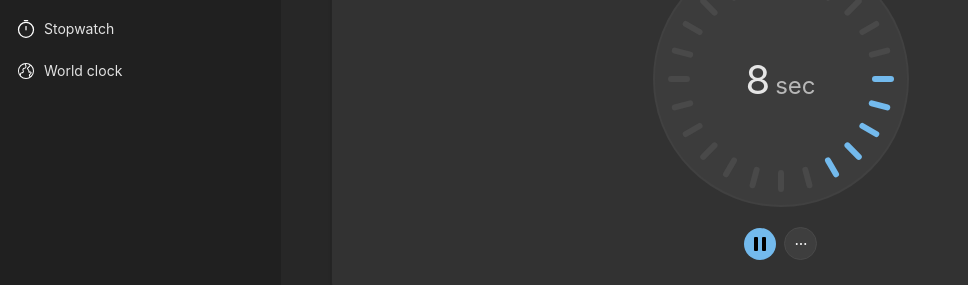
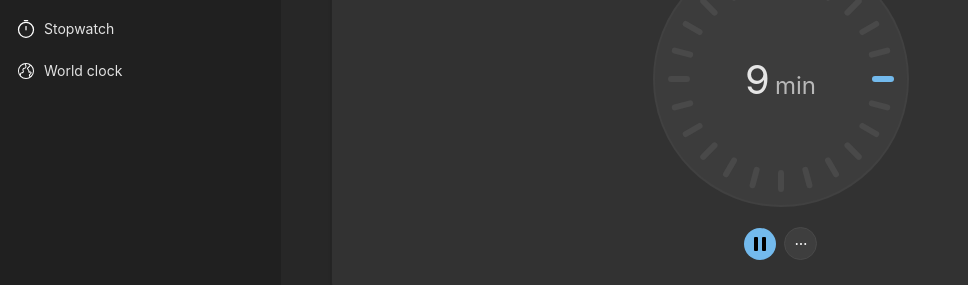
Before and after one commit to m0nt34/windows_clock_app, a React (Vite) app in the folder client/: page /focus-session in a window 1280 px wide. Both pictures are taken after a click on the button "Start focus session". Shown: the part 154-439 px from the top of the page, without its empty margins (0-968 px from the left). Built offline with nearby package versions, Linux system fonts and the light colour scheme.

Commit message:
Convert focus session page to minutes

```diff
--- a/client/src/pages/focusSession/FocusSection.jsx
+++ b/client/src/pages/focusSession/FocusSection.jsx
@@ -13,7 +13,7 @@ const FocusSection = () => {
   const { focusSession, toggleStartFocusSession } = useFullFocusSession();
   const { setShowDismiss, setShowTimeOnDismiss, setMainName, setName } =
     useDismissPopup();
-  const [secs, setSecs] = useState(focusSession[currentTimePeriod.current]);
+  const [secs, setSecs] = useState(focusSession[currentTimePeriod.current] * 60); // Updated to minutes
   const [playing, setPlaying] = useState(true);
 
   const [show, setShow] = useState(false);
@@ -32,7 +32,7 @@ const FocusSection = () => {
             }
             return currentTimePeriod.current >= focusSession.length
               ? 0
-              : focusSession[currentTimePeriod.current];
+              : focusSession[currentTimePeriod.current] * 60; // Updated to minutes
           } else {
             return prev - 1;
           }
@@ -57,8 +57,8 @@ const FocusSection = () => {
   const timerDisplay = useMemo(() => {
     const checkIfBlue = (i) => {
       const x =
-        ((focusSession[currentTimePeriod.current] - secs) * 24) /
-        focusSession[currentTimePeriod.current];
+        ((focusSession[currentTimePeriod.current] * 60 - secs) * 24) / // Updated to minutes
+        (focusSession[currentTimePeriod.current] * 60); // Updated to minutes
       return x > i;
     };
     return (
```
